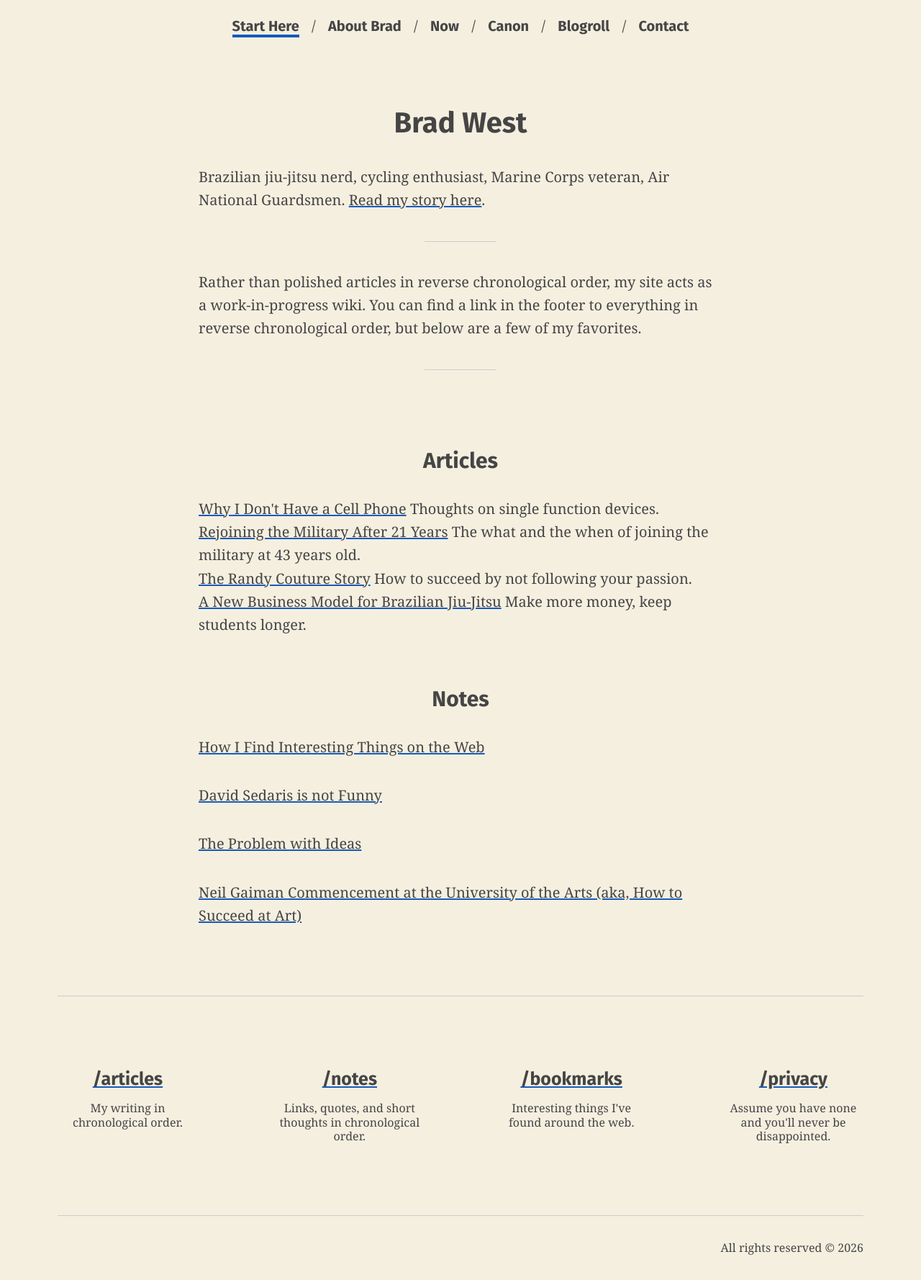
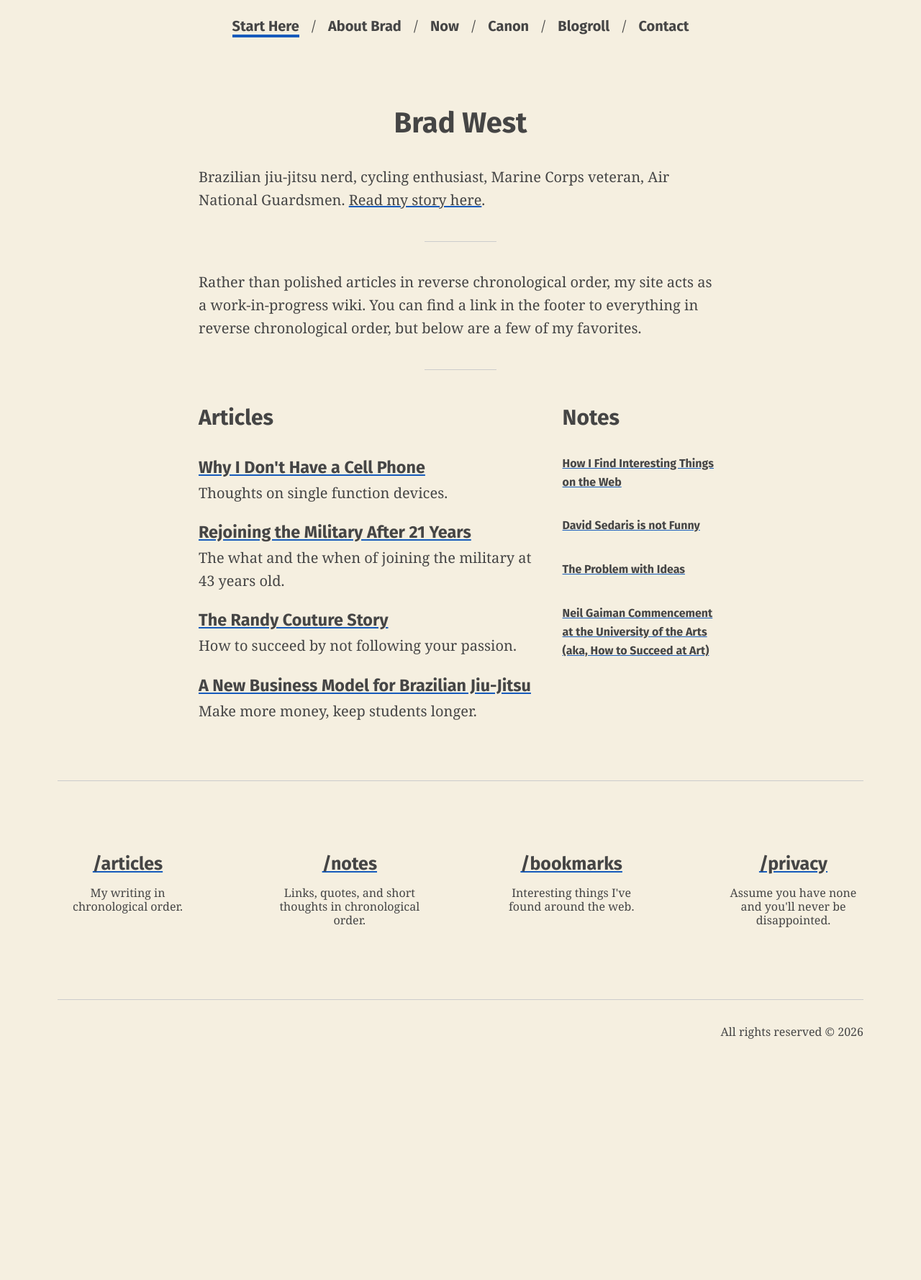
Before and after one commit to bradonomics/bradonomics.com, a Jekyll site: the page built from _pages/index.md, in a window 1280 px wide. Shown: the whole page at 72% size. Built offline with Jekyll 4.4.1, drawn with Linux system fonts in a browser that asks for light colours; after the commit the page ends 1479 px from its top, so only the background shows below that.

Commit message:
Update home page CSS

```diff
--- a/_sass/home.scss
+++ b/_sass/home.scss
@@ -1,30 +1,35 @@
-.home h2 {
-  margin-top: $spacer * 3;
-  text-align: center;
+.home {
+  h2 {
+    margin-top: 0;
+  }
 }
 
-.home-photo {
-  position: relative;
-  justify-content: center;
-  align-items: center;
-  width: 100%;
-  @include breakpoint(lg) {
-    flex: 0 0 calc((100% - 1rem) / 12 * 3);
-    max-width: calc((100% - 1rem) / 12 * 3);
+.home__articles {
+
+  article {
+    margin-bottom: $spacer;
   }
 
-  img {
-    border-radius: 50%;
+  a {
+    font-family: $font-header;
+    display: block;
+    font-size: 1.17rem;
+    font-weight: 600;
   }
 
 }
 
-.home-intro {
-  position: relative;
-  width: 100%;
-  @include breakpoint(lg) {
-    flex: 0 0 calc((100% - 1rem) / 12 * 9);
-    align-self: center;
-    max-width: calc((100% - 1rem) / 12 * 9);
+.home__notes {
+
+  article {
+    margin-bottom: $spacer;
   }
+
+  a {
+    font-family: $font-header;
+    display: block;
+    font-size: .8rem;
+    font-weight: 600;
+  }
+
 }
--- a/_sass/utilities.scss
+++ b/_sass/utilities.scss
@@ -17,6 +17,24 @@
   }
 }
 
+.one-third {
+  position: relative;
+  width: 100%;
+  @include breakpoint(md) {
+    flex: 0 0 calc(33.3% - 1rem);
+    max-width: calc(33.3% - 1rem);
+  }
+}
+
+.two-thirds {
+  position: relative;
+  width: 100%;
+  @include breakpoint(md) {
+    flex: 0 0 calc(66.6% - 1rem);
+    max-width: calc(66.6% - 1rem);
+  }
+}
+
 .mb-0 {
   margin-bottom: 0 !important;
 }
@@ -32,3 +50,7 @@
 .justify-content-center {
   justify-content: center !important;
 }
+
+.d-block {
+  display: block !important;
+}
```
